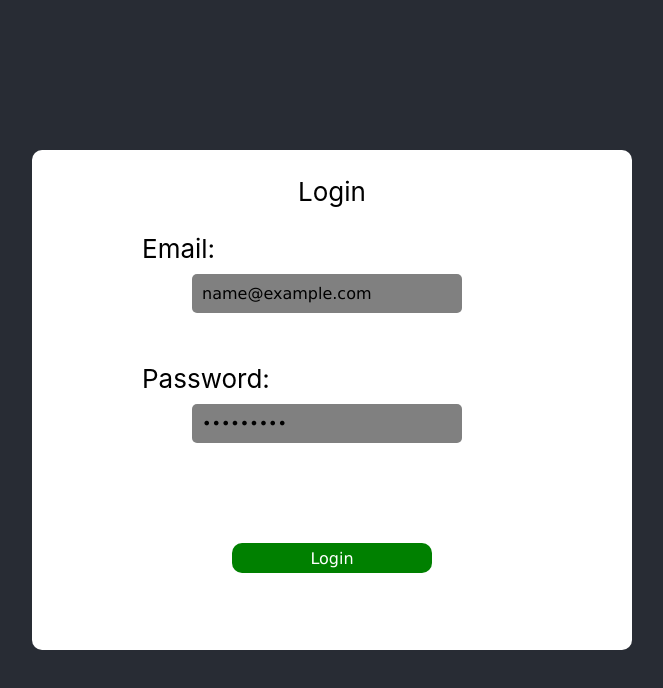
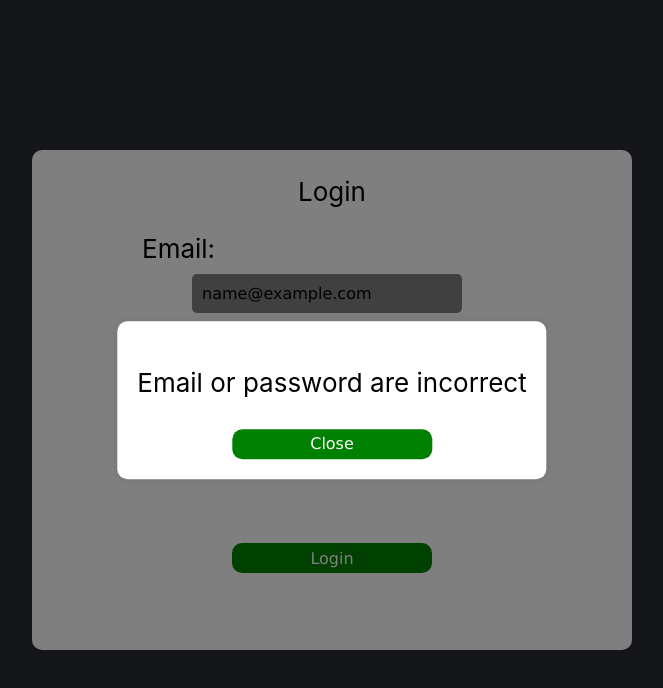
Before and after one commit to Cyrilzak02/StockUp, a React (Create React App) app in the folder StockUpFront/stockupfront/: page / in a window 1280 px wide. Both pictures are taken after typing "name@example.com", "Sample123" into the empty fields and a click on the button "Login". Shown: the top 688 px of the page, without its empty margins (308-971 px from the left). Built offline with nearby package versions, Linux system fonts and the light colour scheme; no server answers.

Commit message:
Component PopUp functional

```diff
--- a/StockUpFront/stockupfront/src/Components/Button.js
+++ b/StockUpFront/stockupfront/src/Components/Button.js
@@ -20,7 +20,7 @@ function Button(props) {
 
     return (
         <div className="button-div">
-            <button style={buttonstyle}>
+            <button style={buttonstyle} onClick={props.onClick}>
                 {props.text}
             </button>
         </div>
--- /dev/null
+++ b/StockUpFront/stockupfront/src/Components/PopUp.js
@@ -0,0 +1,48 @@
+// Popup.js
+import React from 'react';
+import Button from "./Button";
+
+function Popup({ message, onClose }) {
+    const popupStyles = {
+        position: 'fixed',
+        top: '50%',
+        left: '50%',
+        transform: 'translate(-50%, -50%)',
+        background: 'white',
+        padding: '20px',
+        borderRadius: '10px',
+        boxShadow: '0 0 10px rgba(0, 0, 0, 0.1)',
+        zIndex: 1000,
+        textAlign: 'center',
+    };
+
+    const overlayStyles = {
+        position: 'fixed',
+        top: 0,
+        left: 0,
+        right: 0,
+        bottom: 0,
+        backgroundColor: 'rgba(0, 0, 0, 0.5)',
+        zIndex: 999,
+    };
+
+    return (
+        <>
+            <div style={overlayStyles} onClick={onClose} />
+            <div style={popupStyles}>
+                <p style={{color:"black"}}>{message}</p>
+                <Button
+                    color_option={"green"}
+                    width={"200px"}
+                    height={"30px"}
+                    text={"Close"}
+                    font_color={"White"}
+                    borderRadius={"10px"}
+                    onClick={onClose}
+                />
+            </div>
+        </>
+    );
+}
+
+export default Popup;
--- a/StockUpFront/stockupfront/src/Pages/Login.js
+++ b/StockUpFront/stockupfront/src/Pages/Login.js
@@ -1,11 +1,13 @@
 import React, { useState } from 'react';
 import Button from "../Components/Button";
 import InputFields from "../Components/InputFields";
+import Popup from "../Components/PopUp";
 
 function Login(props) {
-    // State to store the form input values
     const [email, setEmail] = useState('');
     const [password, setPassword] = useState('');
+    const [popupMessage, setPopupMessage] = useState('');
+    const [showPopup, setShowPopup] = useState(false);
 
     const div_login = {
         background: 'white',
@@ -22,47 +24,42 @@ function Login(props) {
     const handleSubmit = (event) => {
         event.preventDefault();
 
-        // Validate the inputs
         if (email.length === 0) {
-            alert("Email is required!");
+            setPopupMessage("Email is required!");
+            setShowPopup(true);
             return;
         }
         if (password.length === 0) {
-            alert("Password is required!");
+            setPopupMessage("Password is required!");
+            setShowPopup(true);
             return;
         }
 
-        // Prepare the login data (payload)
-        const loginData = {
-            email: email,
-            password: password,
-        };
+        const loginData = { email, password };
 
-        // Send the POST request to the API
         fetch('http://localhost:8080/authenticate_user', {
             method: 'POST',
             headers: {
-                'Content-Type': 'application/json', // Tell the API we're sending JSON
+                'Content-Type': 'application/json',
             },
-            body: JSON.stringify(loginData), // Send the email and password as JSON
+            body: JSON.stringify(loginData),
         })
             .then(response => {
                 if (!response.ok) {
-                    // Handle non-200 responses (e.g., 401 Unauthorized)
                     throw new Error('Login failed');
                 }
-                return response.json(); // Parse the response as JSON
+                return response.json();
             })
             .then(data => {
-                // Handle the successful response here (data contains the user info)
-                alert("Login succesful")
+                setPopupMessage("Login successful");
+                setShowPopup(true);
                 console.log('Login successful:', data);
-                // You could redirect the user or store the authentication token here
+                // Additional logic for successful login
             })
             .catch(error => {
-                // Handle any errors from the fetch request
+                setPopupMessage('Email or password are incorrect');
+                setShowPopup(true);
                 console.error('Error during login:', error);
-                alert('Login failed: ' + error.message);
             });
     };
 
@@ -73,7 +70,6 @@ function Login(props) {
             </div>
 
             <form onSubmit={handleSubmit}>
-                {/* Email Input */}
                 <InputFields
                     title={"Email:"}
                     title_color={"black"}
@@ -86,7 +82,6 @@ function Login(props) {
                     type={"email"}
                 />
 
-                {/* Password Input */}
                 <InputFields
                     title={"Password:"}
                     title_color={"black"}
@@ -96,10 +91,9 @@ function Login(props) {
                     type={"password"}
                     marginLeft={"110px"}
                     marginTop={"50px"}
-                    onChange={(e) => setPassword(e.target.value)} // Update password state on change
+                    onChange={(e) => setPassword(e.target.value)}
                 />
 
-                {/* Submit Button */}
                 <Button
                     color_option={"green"}
                     width={"200px"}
@@ -112,6 +106,14 @@ function Login(props) {
                     marginTop={"100px"}
                 />
             </form>
+
+            {/* Show the Popup if showPopup is true */}
+            {showPopup && (
+                <Popup
+                    message={popupMessage}
+                    onClose={() => setShowPopup(false)}
+                />
+            )}
         </div>
     );
 }
```
